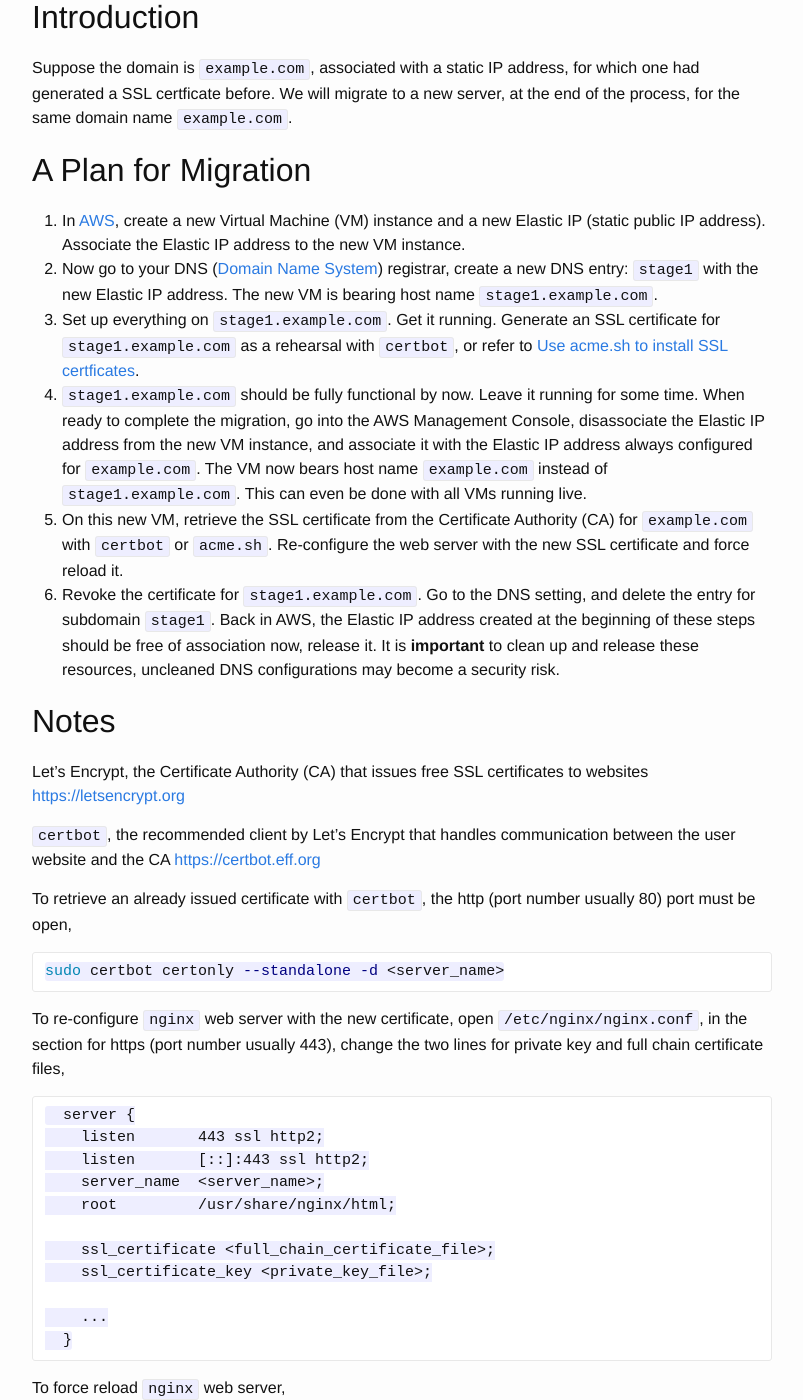
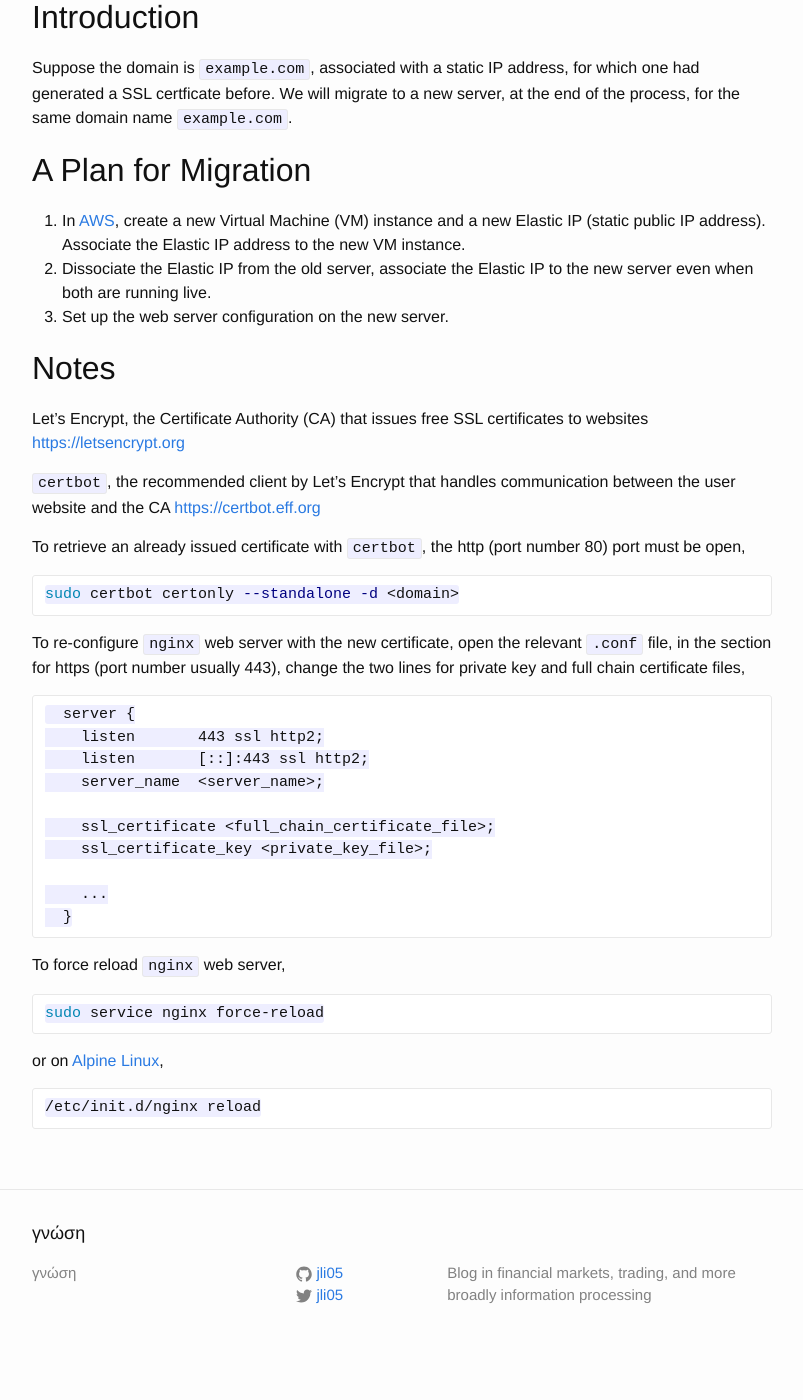
Before and after one commit to jli05/jli05.github.io, a Jekyll site: the page built from _posts/2023-08-28-Migrate-a-web-server.md, in a window 1280 px wide and 1400 px high, scrolled down 207 px. Shown: the whole window, without its empty margins (238-1041 px from the left). Built offline with Jekyll 4.4.1, drawn with Linux system fonts in a browser that asks for light colours; after the commit the page ends 1574 px from its top, so only the background shows below that; some of the changed text lies outside the part shown.

Commit message:
simplify the migration plan

````diff
--- a/_posts/2023-08-28-Migrate-a-web-server.md
+++ b/_posts/2023-08-28-Migrate-a-web-server.md
@@ -8,11 +8,8 @@ Suppose the domain is `example.com`, associated with a static IP address, for wh
 
 ## A Plan for Migration
 1. In [AWS](https://aws.amazon.com), create a new Virtual Machine (VM) instance and a new Elastic IP (static public IP address). Associate the Elastic IP address to the new VM instance.
-2. Now go to your DNS ([Domain Name System](https://en.wikipedia.org/wiki/Domain_Name_System)) registrar, create a new DNS entry: `stage1` with the new Elastic IP address. The new VM is bearing host name `stage1.example.com`.
-3. Set up everything on `stage1.example.com`. Get it running. Generate an SSL certificate for `stage1.example.com` as a rehearsal with `certbot`, or refer to [Use acme.sh to install SSL certficates](/2023/08/28/acme-SSL-certificates.html).
-4. `stage1.example.com` should be fully functional by now. Leave it running for some time. When ready to complete the migration, go into the AWS Management Console, disassociate the Elastic IP address from the new VM instance, and associate it with the Elastic IP address always configured for `example.com`. The VM now bears host name `example.com` instead of `stage1.example.com`. This can even be done with all VMs running live.
-5. On this new VM, retrieve the SSL certificate from the Certificate Authority (CA) for `example.com` with `certbot` or `acme.sh`. Re-configure the web server with the new SSL certificate and force reload it.
-6. Revoke the certificate for `stage1.example.com`. Go to the DNS setting, and delete the entry for subdomain `stage1`. Back in AWS, the Elastic IP address created at the beginning of these steps should be free of association now, release it. It is **important** to clean up and release these resources, uncleaned DNS configurations may become a security risk.
+2. Dissociate the Elastic IP from the old server, associate the Elastic IP to the new server even when both are running live.
+3. Set up the web server configuration on the new server.
 
 ## Notes
 Let's Encrypt, the Certificate Authority (CA) that issues free SSL certificates to websites
@@ -21,20 +18,19 @@ Let's Encrypt, the Certificate Authority (CA) that issues free SSL certificates
 `certbot`, the recommended client by Let's Encrypt that handles communication between the user website and the CA
 [https://certbot.eff.org](https://certbot.eff.org)
 
-To retrieve an already issued certificate with `certbot`, the http (port number usually 80) port must be open,
+To retrieve an already issued certificate with `certbot`, the http (port number 80) port must be open,
 
 ```sh
-sudo certbot certonly --standalone -d <server_name>
+sudo certbot certonly --standalone -d <domain>
 ```
 
-To re-configure `nginx` web server with the new certificate, open `/etc/nginx/nginx.conf`, in the section for https (port number usually 443), change the two lines for private key and full chain certificate files,
+To re-configure `nginx` web server with the new certificate, open the relevant `.conf` file, in the section for https (port number usually 443), change the two lines for private key and full chain certificate files,
 
 ```
   server {
     listen       443 ssl http2;
     listen       [::]:443 ssl http2;
     server_name  <server_name>;
-    root         /usr/share/nginx/html;
 
     ssl_certificate <full_chain_certificate_file>;
     ssl_certificate_key <private_key_file>;
@@ -49,15 +45,8 @@ To force reload `nginx` web server,
 sudo service nginx force-reload
 ```
 
-To revoke a certificate, run in the shell
+or on [Alpine Linux](https://www.alpinelinux.org),
 
 ```sh
-sudo certbot revoke ...
+/etc/init.d/nginx reload
 ```
-
-or
-
-```sh
-sudo su
-acme.sh --revoke -d <server_name>
-```
````
